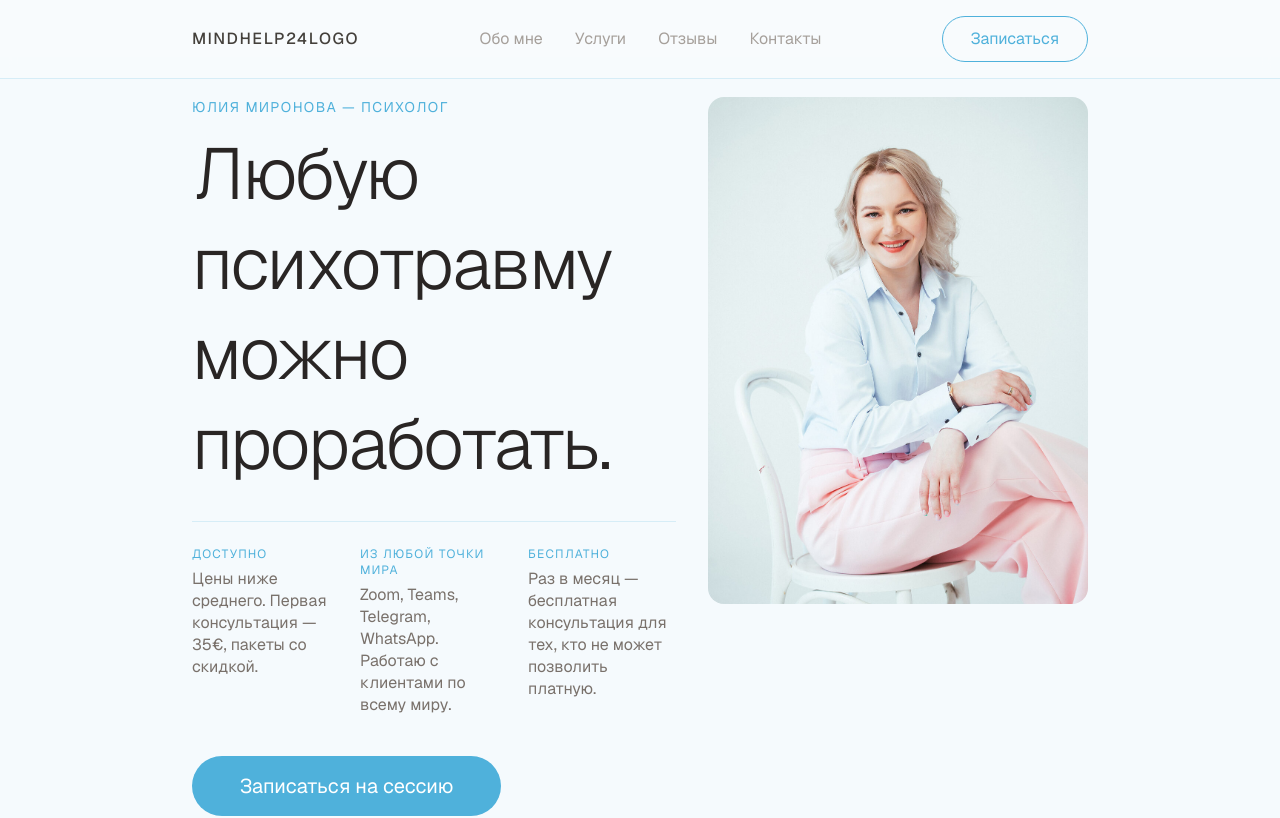
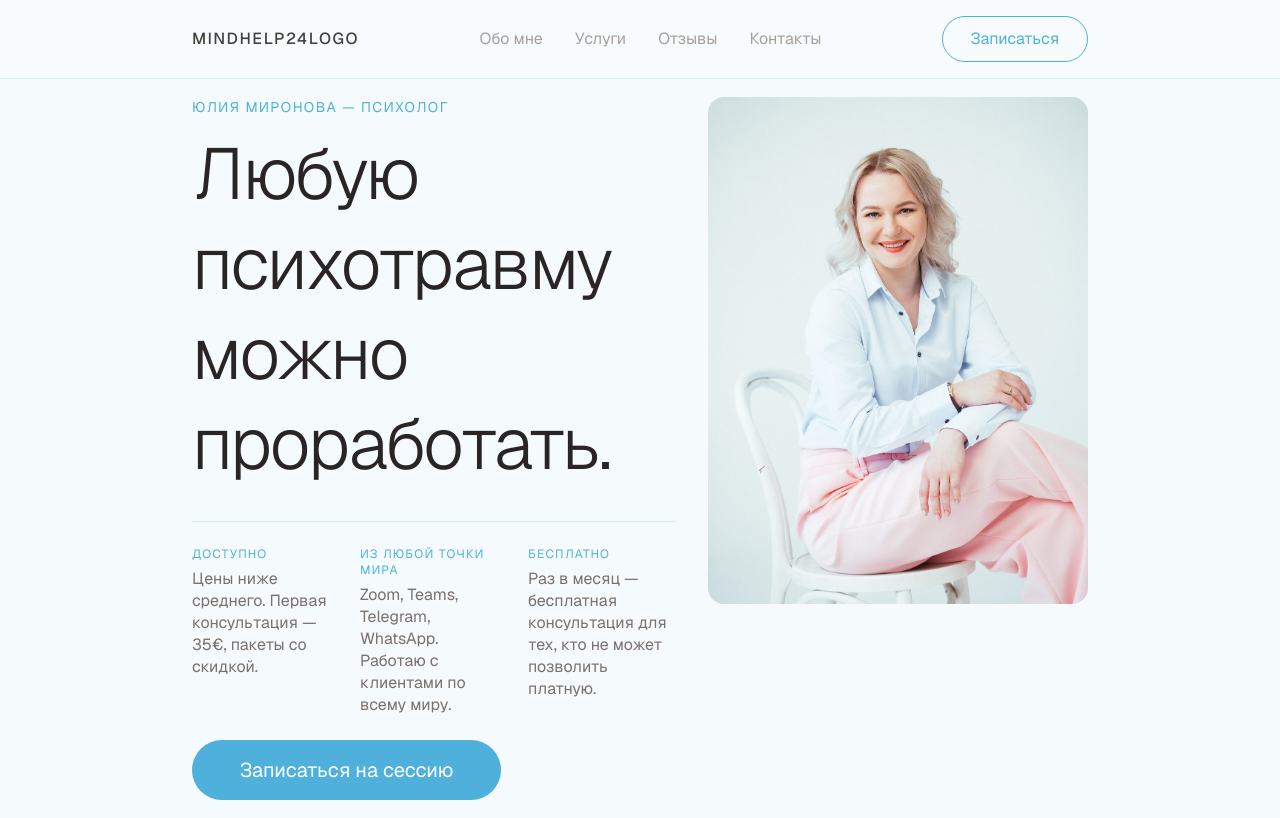
Before and after one commit to jekaterinq/visitcard-mindhelp24, a Next.js app in the folder webapp/: page / in a window 1280 px wide. Shown: the top 818 px of the page. Built offline with nearby package versions, Linux system fonts and the light colour scheme.

Commit message:
hero button mt

```diff
--- a/webapp/components/Hero.tsx
+++ b/webapp/components/Hero.tsx
@@ -68,7 +68,7 @@ export default function Hero() {
               </p>
             </div>
           </div>
-          <div className="hero-button mt-10 flex flex-col items-center md:flex-row md:items-center gap-3">
+          <div className="hero-button mt-6 flex flex-col items-center md:flex-row md:items-center gap-3">
             <Button variant="primary" href="#bookingform" className="md:px-12 md:py-4 md:text-xl">
               Записаться на сессию
             </Button>
```
